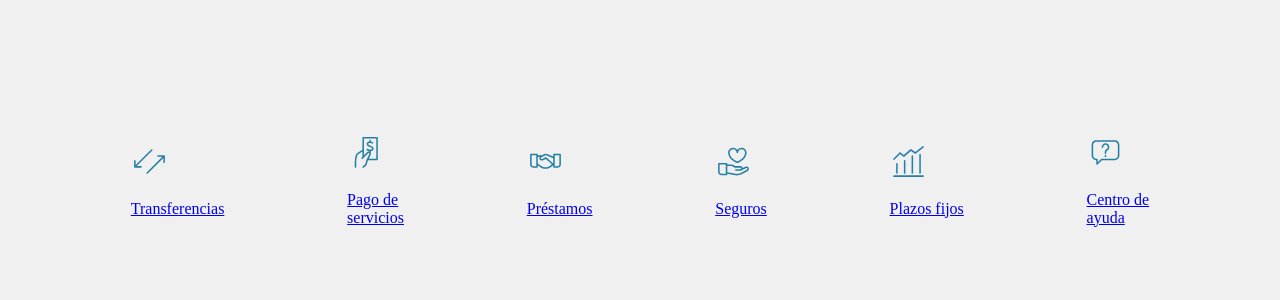
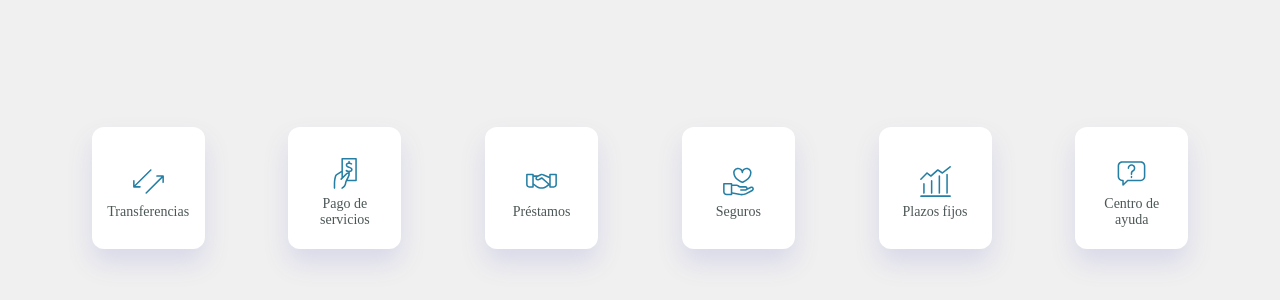
Before and after one commit to 4u6u570/botones, a plain HTML site: page index.html in a window 1280 px wide. Shown: the part 220-520 px from the top of the page. Drawn offline with Linux system fonts and the light colour scheme.

Commit message:
Update styles.css

```diff
--- a/styles.css
+++ b/styles.css
@@ -7,89 +7,96 @@
   flex-wrap: wrap;
   height: 100vh;
   font-family: "Santander Micro Text";
+}
 
-  }
 .button01 {
   --bg-color: rgb(255, 255, 255);
+  --text-color-hover: rgb(30, 31, 33);
   --box-shadow-color: rgb(216, 216, 233);
-    --animation: bounce 300ms linear;
-    --transform: scale(0.7) rotate(0deg) translate(00px, 0px);
+  --transform: translateY(0px) scale(1.030) translateZ(0);
 }
 
 .button02 {
   --bg-color: rgb(255, 255, 255);
+  --text-color-hover: rgb(30, 31, 33);
   --box-shadow-color: rgb(216, 216, 233);
-    --animation: bounce 300ms linear;
-    --transform: scale(0.7) rotate(0deg) translate(00px, 0px);
+  --transform: translateY(7px) scale(1.020) translateZ(0);
 }
 
 .button03 {
   --bg-color: rgb(255, 255, 255);
+  --text-color-hover: rgb(30, 31, 33);
   --box-shadow-color: rgb(216, 216, 233);
-    --animation: bounce 300ms linear;
-    --transform: scale(0.7) rotate(0deg) translate(00px, 0px);
+  --transform: translateY(-5px) scale(1.005) translateZ(0);
 }
+
 
 .button04 {
   --bg-color: rgb(255, 255, 255);
+  --text-color-hover: rgb(30, 31, 33);
   --box-shadow-color: rgb(216, 216, 233);
-    --animation: bounce 300ms linear;
-    --transform: scale(0.7) rotate(0deg) translate(00px, 0px);
+  --transform: translateY(5px) scale(1.005) translateZ(0);
 }
 
-  .icon-container {
-    position: relative;
-    overflow: hidden;
-    width: 64px;
-    height: 64px;
-    display: flex;
-    flex-direction:column;
-    align-items: center;
-    justify-content: center;
+.button05 {
+  --bg-color: rgb(255, 255, 255);
+  --text-color-hover: rgb(30, 31, 33);
+  --box-shadow-color: rgb(216, 216, 233);
+  --transform: translateY(5px) scale(1.005) translateZ(0);
+}
+
+.button06 {
+  --bg-color: rgb(255, 255, 255);
+  --text-color-hover: rgb(30, 31, 33);
+  --box-shadow-color: rgb(216, 216, 233);
+  --transform: translateY(5px) scale(1.005) translateZ(0);
+}
+
+.button {
+  width: 113px;
+  height: 122px;
   background: var(--bg-color);
   border-radius: 12px;
-    user-select: none;
+  overflow: hidden;
+  display: flex;
+  flex-direction: column;
+  justify-content: center;
+  align-items: center;
+  position: relative;
+  box-shadow: 0 14px 26px rgb(216, 216, 233);
   transition: all 0.3s ease-out;
-
+  text-decoration: none;
 }
 
-
-
-  .icon-container:active svg:last-child {
-    animation: var(--animation);
+.button:hover {
+  transform: var(--transform);
+  box-shadow: 0 24px 36px rgba(0, 0, 0, 0.11),
+    0px 5px 25px var(--box-shadow-color);
 }
 
-  /*.icon-container p {
-    font-size: 12px;
-    margin-top: 8px;
+.button:hover p {
+  color: var(--text-color-hover);
+}
+
+.button:active {
+  transform: scale(1) translateZ(0);
+  box-shadow: 0 15px 24px rgba(0, 0, 0, 0.11),
+    0 5px 15px var(--box-shadow-color);
+}
+
+.button p {
+  font-size: 14px;
   text-align: center;
   color: #4C5656;
-    margin-top: 100px;
-    position: absolute;
+  margin-top: 0px;
+  position: relative;
   z-index: 1000;
   transition: color 0.3s ease-out;
-  }*/
-
-  .icon-container:active {
-    animation: press 0.3s 1 linear;
-    box-shadow: 0 2px 16px var(--box-shadow-color);
 }
 
-  @keyframes press {
-    0% {
-      transform: scale(1);
+.icono {
+  margin-top: 20px;
+  z-index: 1000;
+  position: relative;
+  transition: all 0.3s ease-out;
 }
-    50% {
-      transform: scale(0.92);
-    }
-    to {
-      transform: scale(1);
-    }
-  }
-
-  @keyframes bounce {
-    70% {
-      transform: var(--transform);
-      opacity: 0;
-    }
-  }
```
Lines whose indentation alone changed are shown as unchanged.
